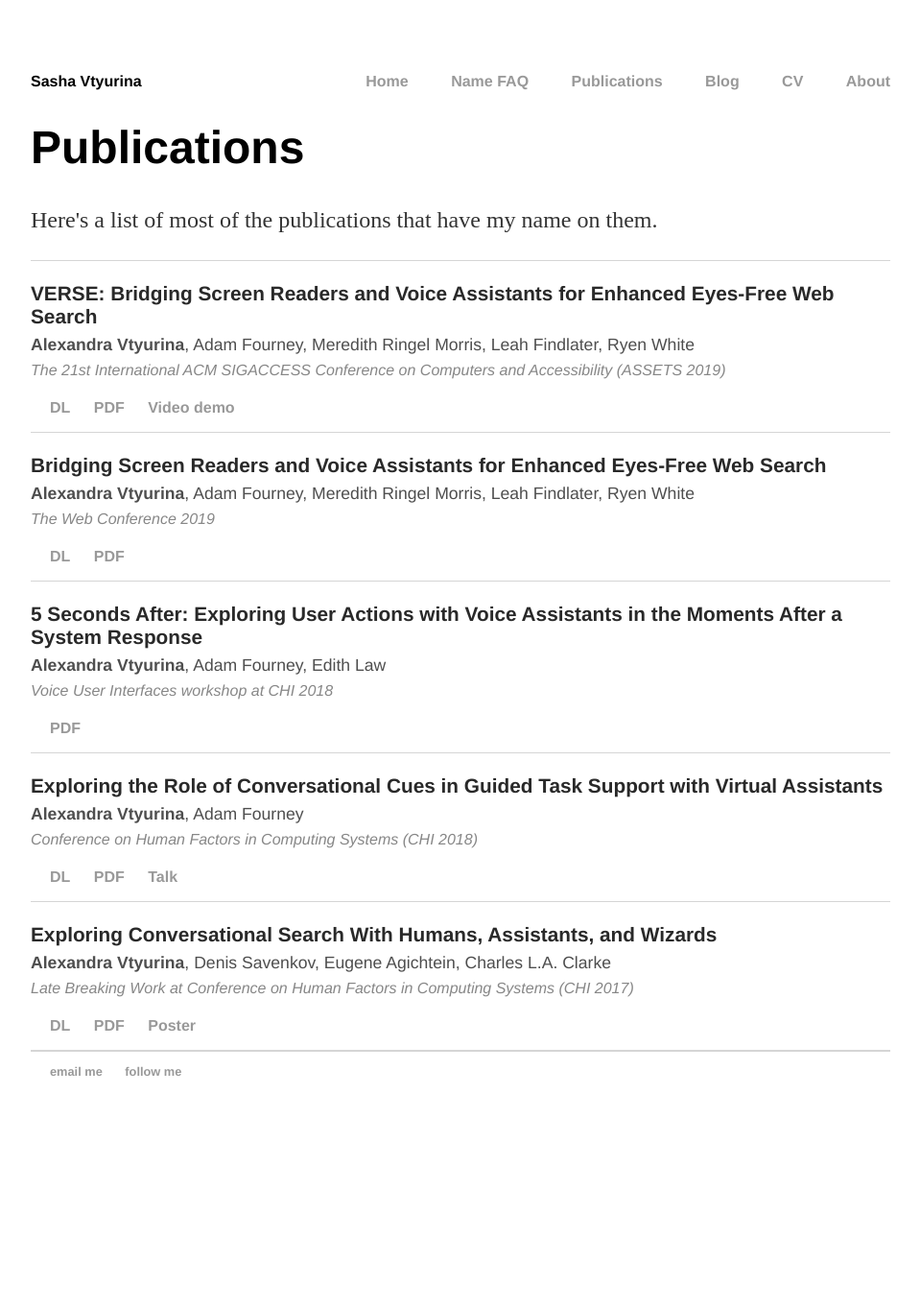
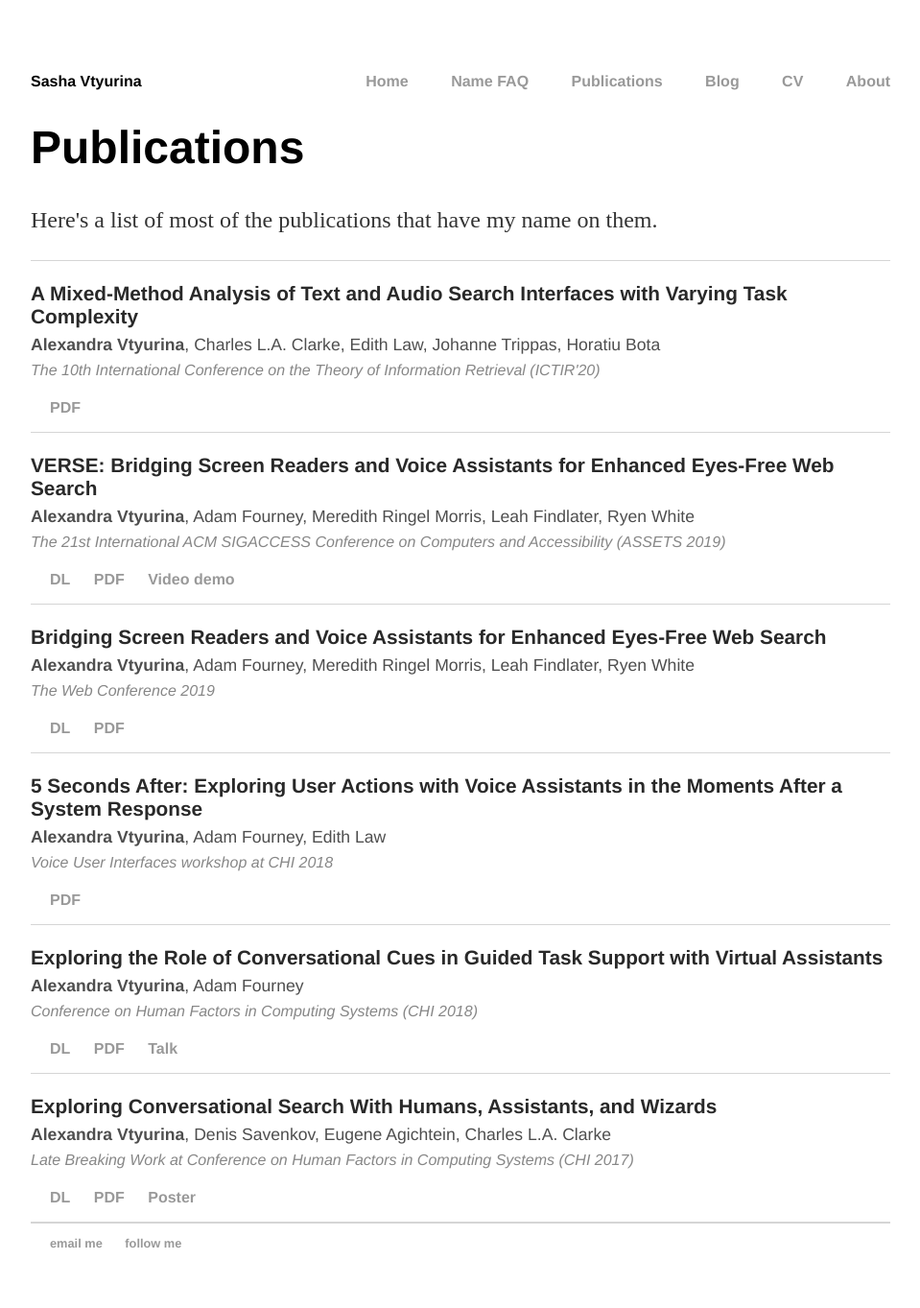
Before and after one commit to sashavtyurina/sashavtyurina.github.io, a Jekyll site: the page built from papers/index.html, in a window 1280 px wide. Shown: the whole page at 96% size, without its empty margins (160-1119 px from the left). Built offline with Jekyll 4.4.1, drawn with Linux system fonts in a browser that asks for light colours; before the commit the page ends 1184 px from its top, so only the background shows below that.

Commit message:
ictir paper

```diff
--- a/papers/index.html
+++ b/papers/index.html
@@ -5,6 +5,21 @@ title: Publications
 <div class="blurb">
   <h1>Publications</h1>
   <p>Here's a list of most of the publications that have my name on them. </p>
+
+<!-- AudioSERP ICTIR -->
+  <div class="pub">
+    <div class="title">A Mixed-Method Analysis of Text and Audio Search Interfaces with Varying Task Complexity</div>
+    <div class="authors"><strong>Alexandra Vtyurina</strong>, Charles L.A. Clarke, Edith Law, Johanne Trippas, Horatiu Bota</div>
+    <div class="venue">The 10th International Conference on the Theory of Information Retrieval (ICTIR'20)
+</div>
+    <div class="source">
+      <ul>
+        <!-- <li><a href="https://dl.acm.org/citation.cfm?id=3353773">DL</a></li> -->
+        <li><a href="vtyurina2020audioSerp.pdf">PDF</a></li>
+        <!-- <li><a href="https://www.youtube.com/watch?v=rdtFgk8qYaA">Video demo</a></li> -->
+      </ul>
+    </div>
+  </div>
 
 <!-- VERSE ASSETS -->
   <div class="pub">
```
Also changed, not shown: 1 other file.
